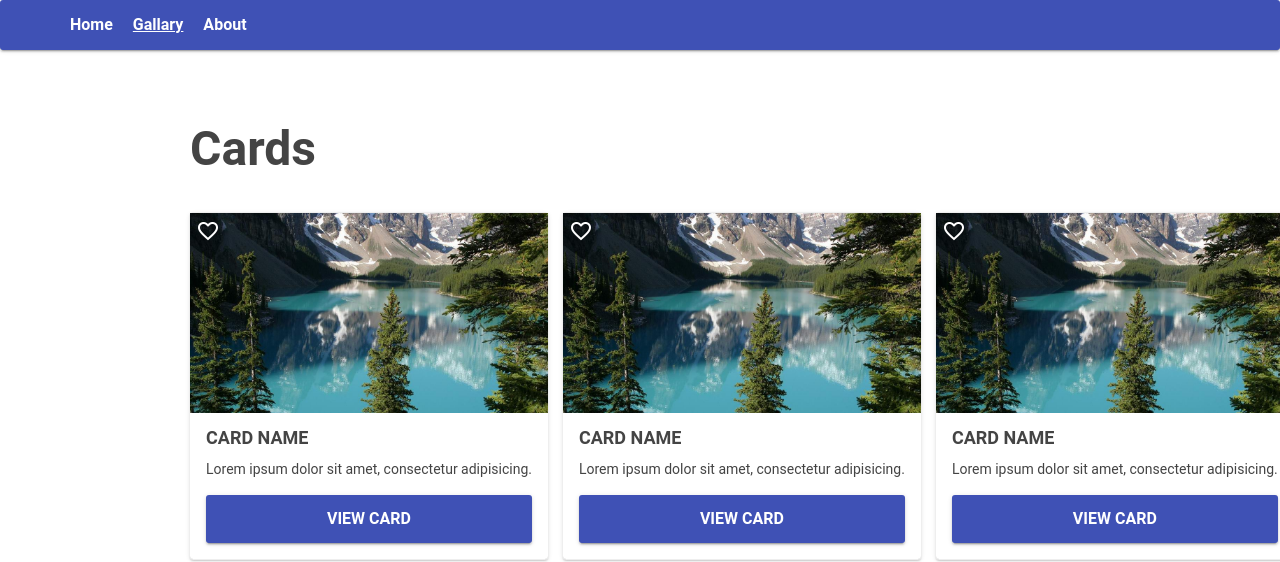
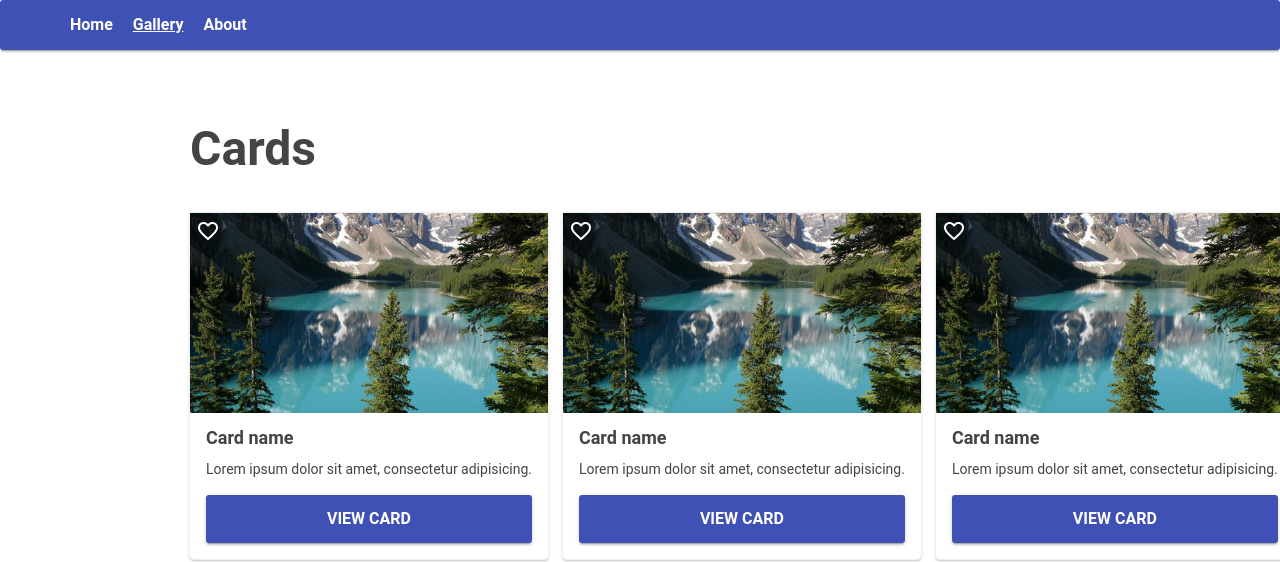
Before and after one commit to gandzja/level-up-homeworks, a website: page public/views/css/homework-3/index.html in a window 1280 px wide. Shown: the top 562 px of the page. Drawn offline with Linux system fonts and the light colour scheme.

Commit message:
CSS HW 3 fixes

```diff
--- a/public/views/css/homework-3/css/style.css
+++ b/public/views/css/homework-3/css/style.css
@@ -107,7 +107,6 @@ margin-right: none;
   margin-bottom: 12px;
   font-size: 18px;
   font-weight: bold;
-  text-transform: uppercase;
 }
 .card-descr {
   margin-bottom: 16px;
--- a/public/views/css/homework-3/index.html
+++ b/public/views/css/homework-3/index.html
@@ -14,7 +14,7 @@
           <nav class="nav">
             <div class="nav-left">
               <a class="nav-link" href="#">Home</a>
-              <a class="nav-link nav-link-active" href="#">Gallary</a>
+              <a class="nav-link nav-link-active" href="#">Gallery</a>
               <a class="nav-link" href="#">About</a>
             </div>
           </nav>
```
